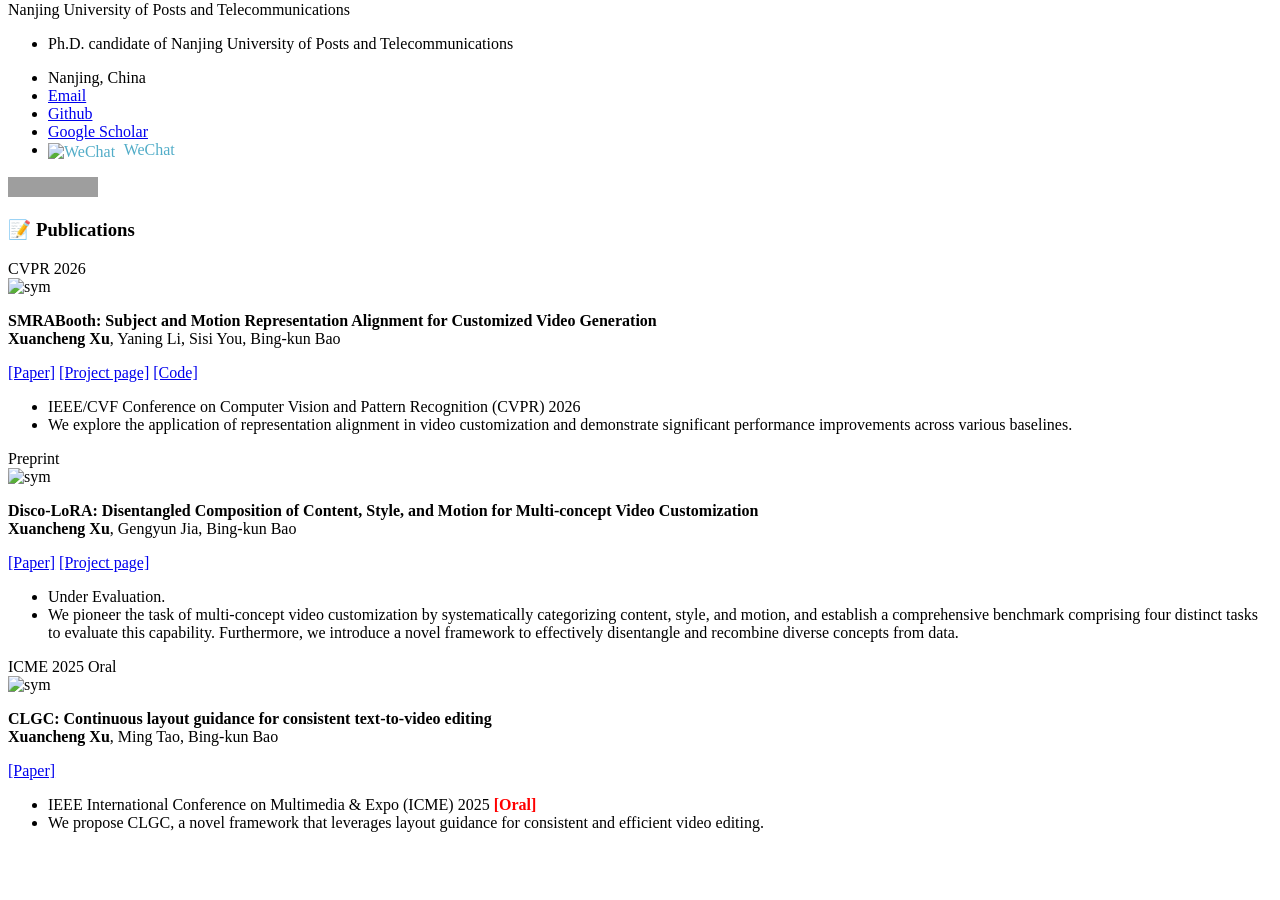
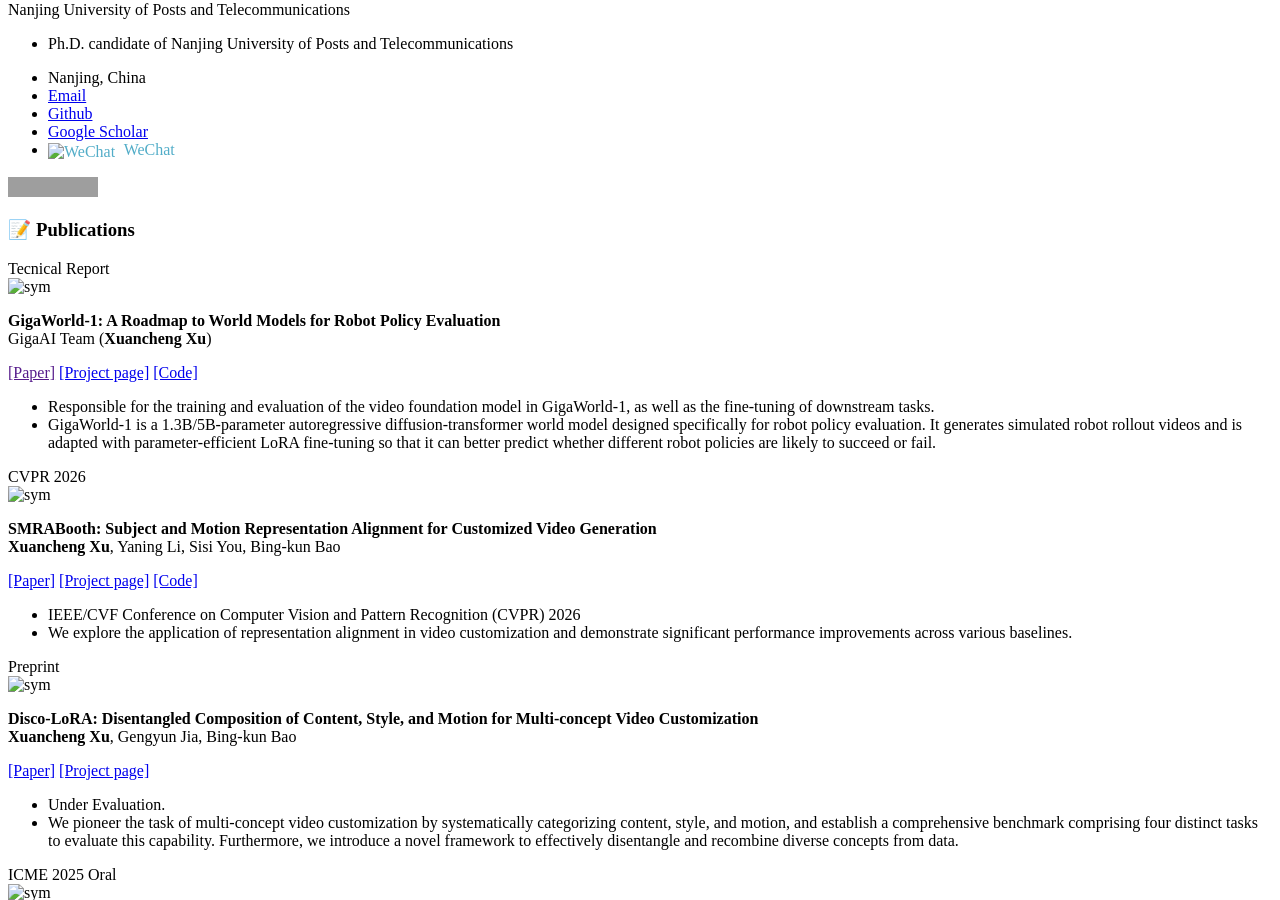
Before and after one commit to xuxuancheng0208/xuxuancheng0208.github.io, a Jekyll site: the page built from _pages/includes/pub.md, in a window 1280 px wide and 900 px high, scrolled down 564 px. Built offline with Jekyll 4.4.1, drawn with Linux system fonts in a browser that asks for light colours; our own code applies the rules of GitHub Pages for plain Markdown files; before the commit the page ends 1412 px from its top, so only the background shows below that; grey boxes are pictures that could not be loaded.

Commit message:
Initial commit

```diff
--- a/_pages/includes/pub.md
+++ b/_pages/includes/pub.md
@@ -1,5 +1,20 @@
 
 # 📝 Publications
+
+<div class='paper-box'><div class='paper-box-image'><div><div class="badge">Tecnical Report</div><img src='images/papers/giga-world-1.png' alt="sym" width="100%"></div></div>
+<div class='paper-box-text' markdown="1">
+
+**GigaWorld-1: A Roadmap to World Models for Robot Policy Evaluation** \\
+GigaAI Team (**Xuancheng Xu**)
+
+[[Paper]]()
+[[Project page]](https://open-gigaai.github.io/giga-world-1/)
+[[Code]](https://github.com/open-gigaai/giga-world-1)
+
+- Responsible for the training and evaluation of the video foundation model in GigaWorld-1, as well as the fine-tuning of downstream tasks.
+- GigaWorld-1 is a 1.3B/5B-parameter autoregressive diffusion-transformer world model designed specifically for robot policy evaluation. It generates simulated robot rollout videos and is adapted with parameter-efficient LoRA fine-tuning so that it can better predict whether different robot policies are likely to succeed or fail.
+</div>
+</div>
 
 <div class='paper-box'><div class='paper-box-image'><div><div class="badge">CVPR 2026</div><img src='images/papers/SMRABooth.png' alt="sym" width="100%"></div></div>
 <div class='paper-box-text' markdown="1">
```
Also changed, not shown: images/papers/giga-world-1.png (added).
